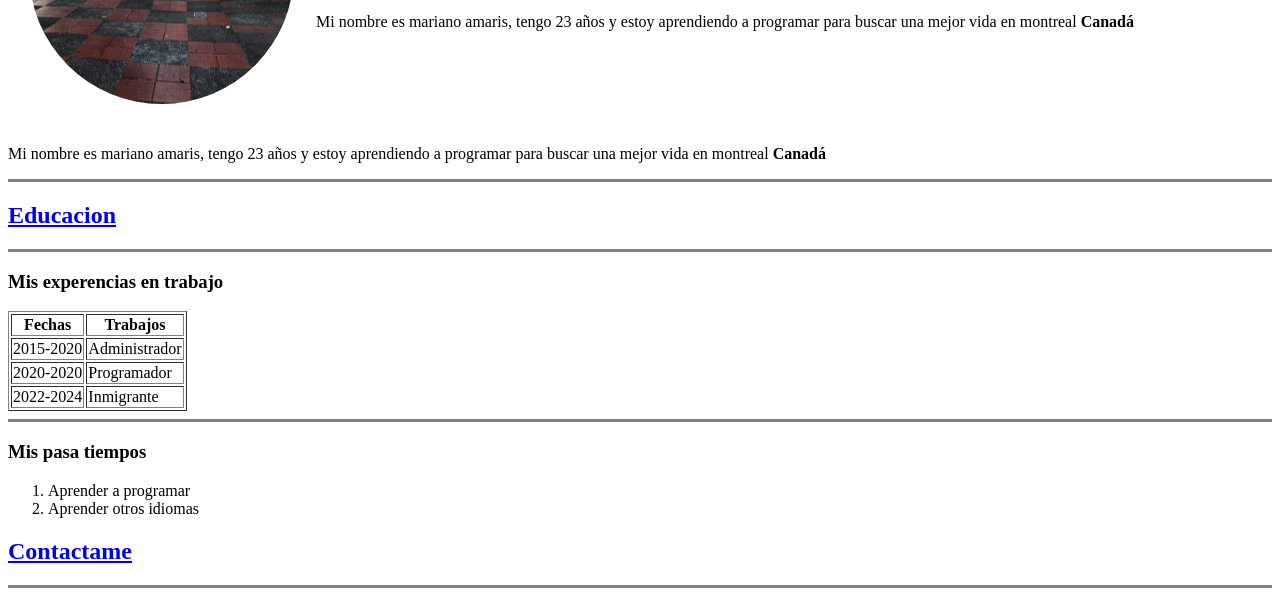
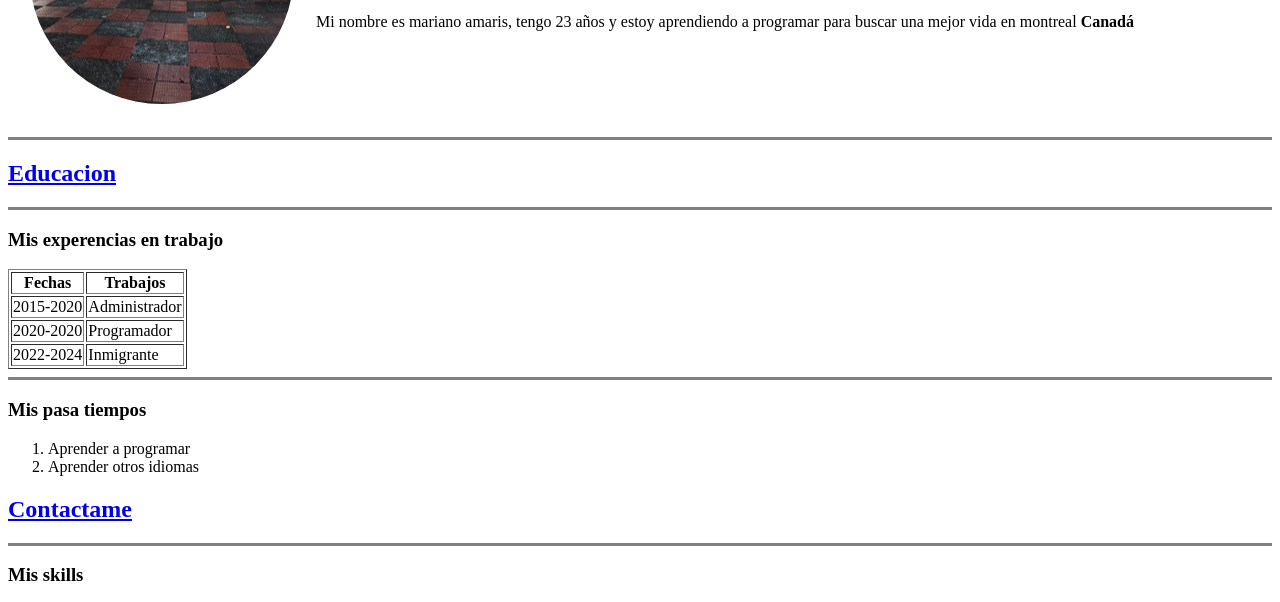
Before and after one commit to marianoamaris1/Hoja-de-vida, a plain HTML site: page index.html in a window 1280 px wide. Shown: the part 190-792 px from the top of the page. Drawn offline with Linux system fonts and the light colour scheme; files whose address does not match are found by name.

Commit message:
Update index.html

```diff
--- a/index.html
+++ b/index.html
@@ -18,9 +18,6 @@
               programar para buscar una mejor vida en montreal <strong>Canadá</strong></p></td>
     </tr>
   </table>
-
-  <p>Mi nombre es mariano amaris, tengo 23 años y estoy aprendiendo a
-    programar para buscar una mejor vida en montreal <strong>Canadá</strong></p>
 
 
 <hr size="3" noshade/>
```
